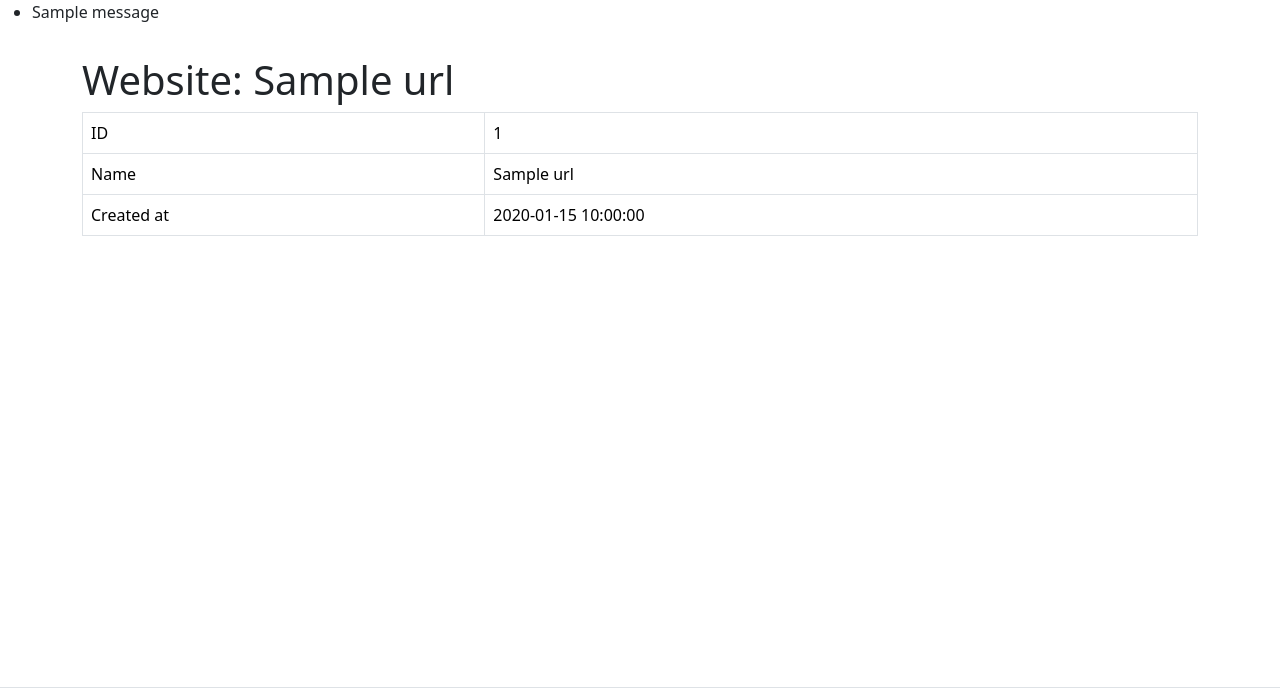
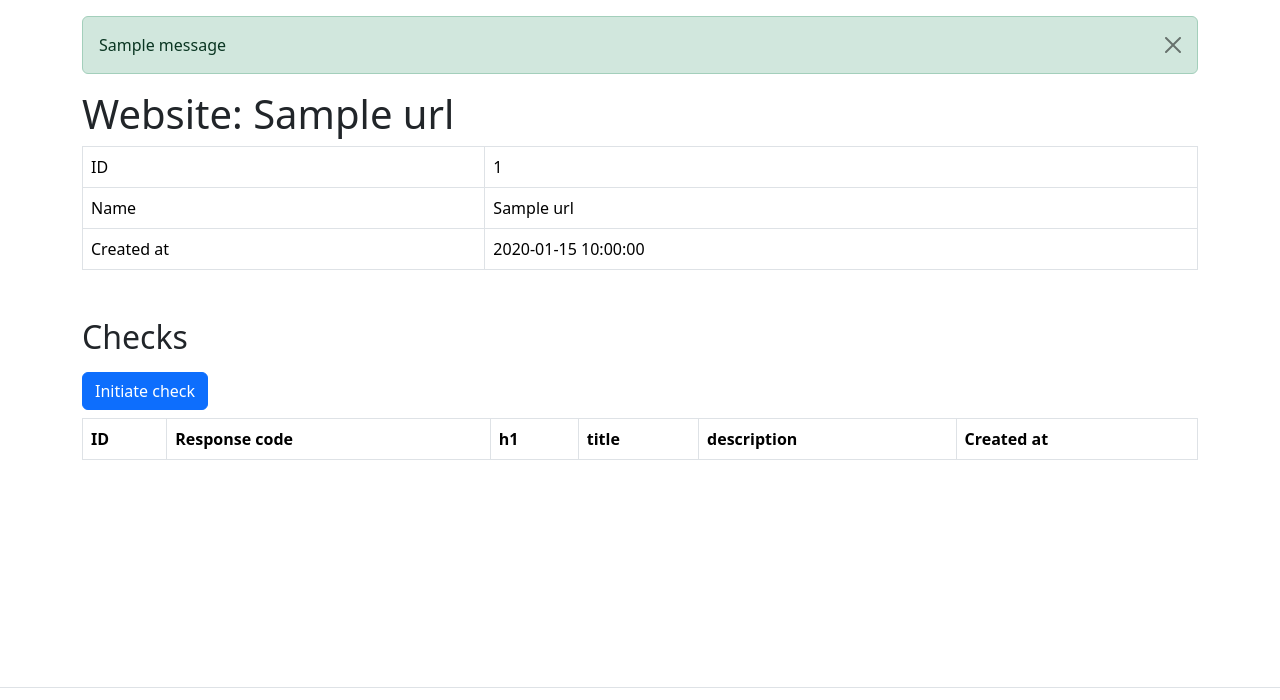
Before and after one commit to MaxKtv/Page-Analyzer, a Flask app: page /urls/1 in a window 1280 px wide. Shown: the part 56-756 px from the top of the page. Run offline with Flask 3, Linux system fonts and the light colour scheme; one stand-in notice (Sample message) is shown; a database or web service that is not in the repository returns one stand-in record (values such as "Sample title"); lists and menus that the app fills with data are empty; some libraries are stand-ins or nearby versions.

Commit message:
update/refactor templates

```diff
--- a/page_analyzer/templates/layout.html
+++ b/page_analyzer/templates/layout.html
@@ -19,18 +19,22 @@
           </ul>
       </div>
     </nav>
-
 </header>
+<main class="flex-grow-1">
     {% with messages = get_flashed_messages(with_categories=true) %}
     {% if messages %}
-        <ul class=flashes>
+ <div class="container mt-3">
+            <div class="alert-container">
                 {% for category, message in messages %}
-          <li class="{{ category }}">{{ message }}</li>
+                <div class="alert alert-{{ category }} alert-dismissible fade show" role="alert">
+                    {{ message }}
+                    <button type="button" class="btn-close" data-bs-dismiss="alert" aria-label="Close"></button>
+                </div>
                 {% endfor %}
-        </ul>
+            </div>
+        </div>
     {% endif %}
     {% endwith %}
-<main class="flex-grow-1">
     {% block content %}
     {% endblock %}
 </main>
@@ -43,5 +47,6 @@
             </div>
         {% endblock %}
 </footer>
+      <script src="https://cdn.jsdelivr.net/npm/bootstrap@5.3.3/dist/js/bootstrap.bundle.min.js"></script>
 </body>
 </html>
--- a/page_analyzer/templates/urls/index.html
+++ b/page_analyzer/templates/urls/index.html
@@ -1,11 +1,12 @@
 {% extends "layout.html" %}
 
-{% block head %}{{ super() }}{% endblock %}
+{% block head %}
+{{ super() }}
+{% endblock %}
+
 {% block content %}
-
 <div class="container-lg mt-3">
   <h1>Website: {{ url.name }}</h1>
-
 
 <div class="table-responsive">
   <table class="table table-bordered table-hover text-nowrap" data-test="urls">
@@ -23,14 +24,41 @@
         <td>{{ url.created_at }}</td>
       </tr>
     </thead>
+  </table>
+
+  <h2 class="mt-5 mb-3">Checks</h2>
+
+    <form method="POST" action="{{ url_for('add_check_url', url_id=url.id) }}">
+      <input type="submit" class="btn btn-primary" value="Initiate check" />
+    </form>
+    <table class="table table-bordered table-hover mt-2" data-test="checks">
+      <thead>
+        <tr>
+          <th>ID</th>
+          <th>Response code</th>
+          <th>h1</th>
+          <th>title</th>
+          <th>description</th>
+          <th>Created at</th>
+        </tr>
+      </thead>
       <tbody>
-
+      {% for check in checks %}
       <tr>
+        <td>{{ check.id }}</td>
+        <td>{{ check.status_code | default('', true) }}</td>
+        <td>{{ check.h1 | default('', true) }}</td>
+        <td>{{ check.title | default('', true) }}</td>
+        <td>{{ check.description | default('', true) }}</td>
+        <td>{{ check.created_at }}</td>
       </tr>
+      {% endfor %}
       </tbody>
     </table>
   </div>
-
 </div>
 {% endblock %}
-{% block footer %}{{ super() }}{% endblock %}
+
+{% block footer %}
+{{ super() }}
+{% endblock %}
```
Also changed, not shown: page_analyzer/templates/index.html (+10 -3 lines), page_analyzer/templates/urls/urls.html (+11 -5 lines). Lines whose indentation alone changed are shown as unchanged.
